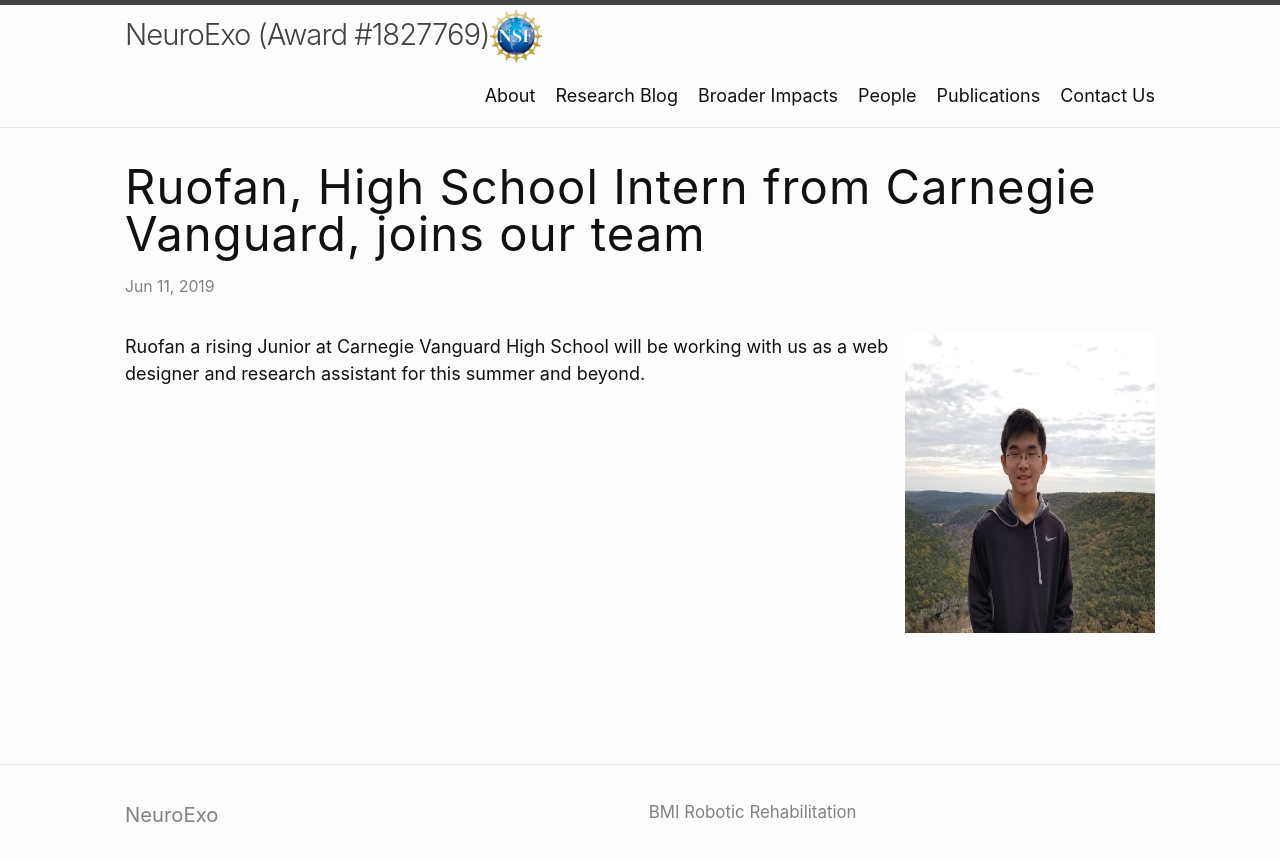
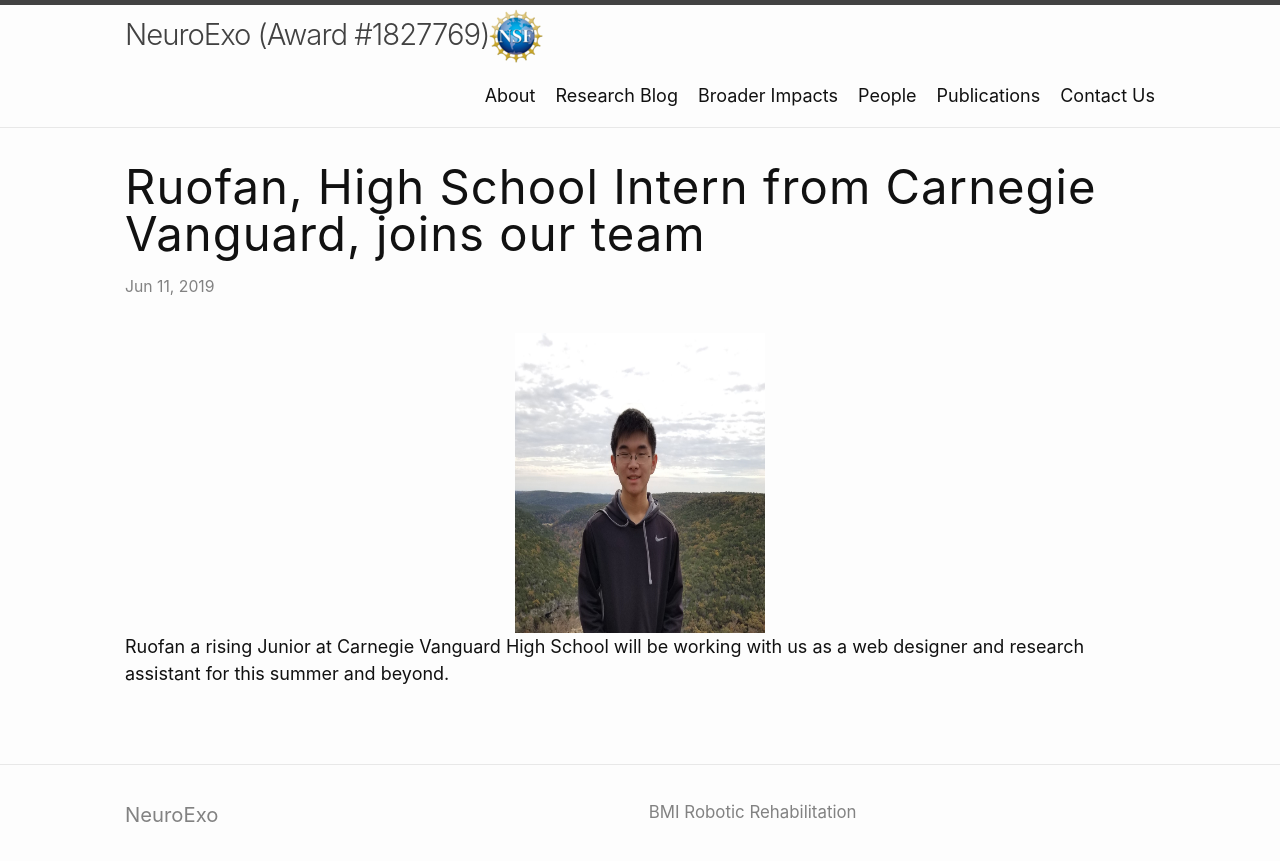
Before and after one commit to arcraik/neuroexo-website, a Jekyll site: the page built from _posts/2019-06-11-Highschool-Intern.md, in a window 1280 px wide. Shown: the top 861 px of the page. Built offline with Jekyll 4.4.1, drawn with Linux system fonts in a browser that asks for light colours.

Commit message:
Update 2019-06-11-Highschool-Intern.md

```diff
--- a/_posts/2019-06-11-Highschool-Intern.md
+++ b/_posts/2019-06-11-Highschool-Intern.md
@@ -2,7 +2,7 @@
 layout: post
 title: Ruofan, High School Intern from Carnegie Vanguard, joins our team
 ---
+<div style="text-align:center"><img src="/photos/rliu.jpg" width="250" height="300" /></div>
 
-<img src="/photos/rliu.jpg" width="250" height="300" style="float: right">
 
 <p>Ruofan a rising Junior at Carnegie Vanguard High School will be working with us as a web designer and research assistant for this summer and beyond.</p>
```
